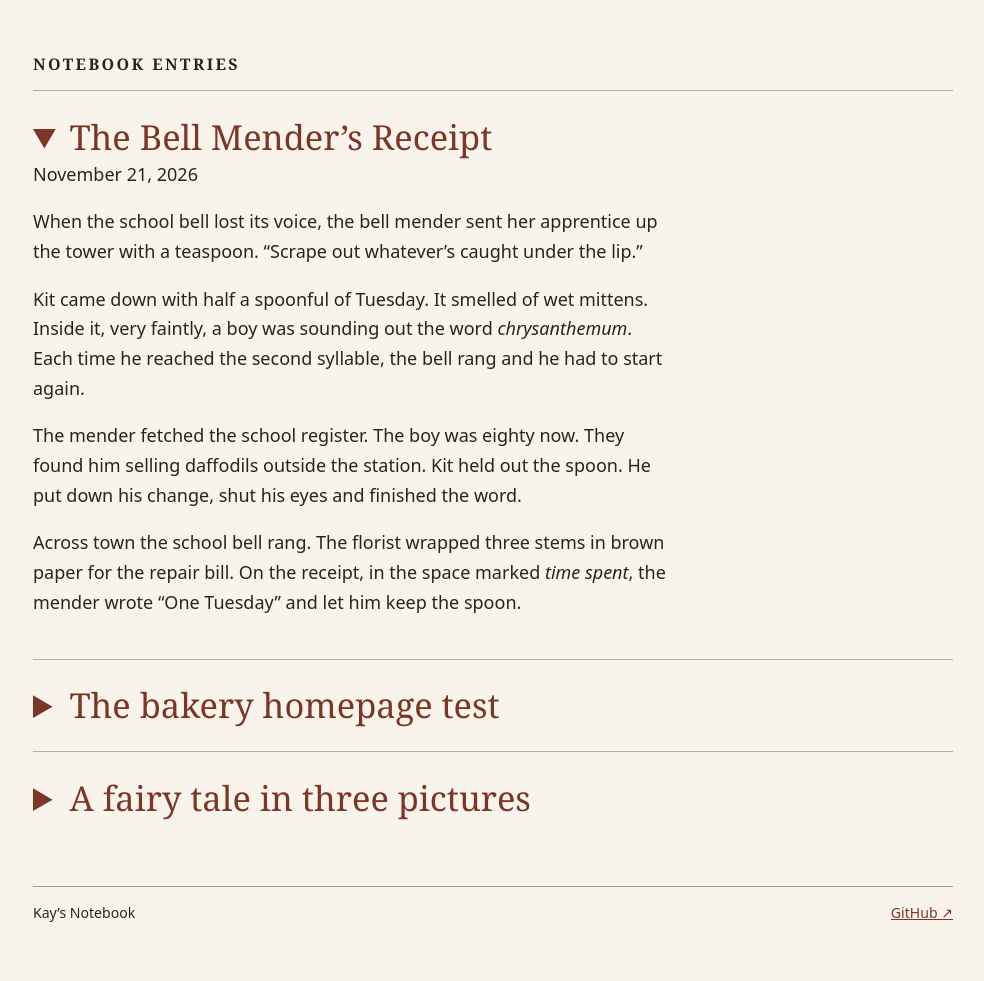
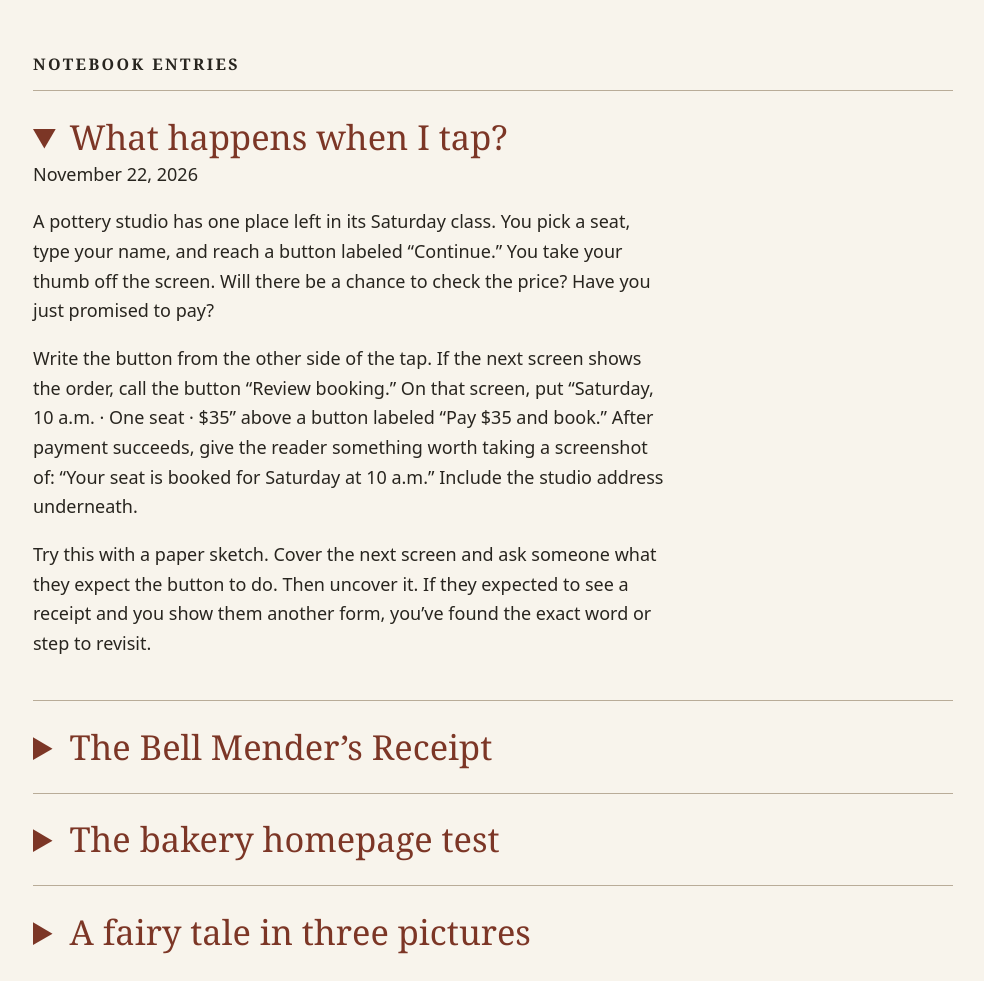
Before and after one commit to Omeela/Omeela.github.io, a plain HTML site: page blog/index.html in a window 1280 px wide. Shown: the part 311-1292 px from the top of the page, without its empty margins (147-1131 px from the left). Before the commit the page ends 1249 px from the top, so only its background shows below. Drawn offline with Linux system fonts and the light colour scheme.

Commit message:
Add November 22 design note on booking buttons

```diff
--- a/blog/index.html
+++ b/blog/index.html
@@ -2,6 +2,7 @@
 <html lang="en"><head><meta charset="utf-8"><meta name="viewport" content="width=device-width, initial-scale=1"><title>Kay’s Notebook | Design & storytelling</title><meta name="description" content="Kay’s field notes on designing useful websites and writing short fantasy stories."><style>
 *{box-sizing:border-box}body{margin:0;background:#f8f4ec;color:#28251f;font:18px/1.65 system-ui,sans-serif}main,header,footer{width:min(92%,920px);margin:auto}header,footer{display:flex;justify-content:space-between;gap:1em;padding:1em 0;border-bottom:1px solid #a79a86;font-size:.88rem}a,summary{color:#7c3626}a:hover,summary:hover{text-decoration:underline}h1,h2,summary{font-family:Georgia,serif}h1{font-weight:400;font-size:clamp(3.4rem,10vw,7rem);line-height:1;letter-spacing:-.06em;margin:.55em 0 .2em}main>p{max-width:40em;margin:0 0 3em}h2{font-size:1rem;text-transform:uppercase;letter-spacing:.15em}details{border-top:1px solid #b9ac98;padding:1.3em 0}summary{cursor:pointer;font-size:clamp(1.45rem,4vw,2.15rem);line-height:1.3}details p{max-width:62ch}footer{border-top:1px solid #a79a86;border-bottom:0;margin-top:3em}a:focus-visible,summary:focus-visible{outline:3px solid #77532e;outline-offset:4px}
 </style></head><body><header><strong>Kay Hettige</strong><a href="../">Portfolio ↗</a></header><main><h1>Kay’s Notebook</h1><p>Notes on making things for a small screen, from a bakery website to a fairy tale that fits in a minute.</p><h2>Notebook entries</h2>
-<details open id="the-bell-menders-receipt"><summary>The Bell Mender’s Receipt</summary><time datetime="2026-11-21">November 21, 2026</time><p>When the school bell lost its voice, the bell mender sent her apprentice up the tower with a teaspoon. “Scrape out whatever’s caught under the lip.”</p><p>Kit came down with half a spoonful of Tuesday. It smelled of wet mittens. Inside it, very faintly, a boy was sounding out the word <em>chrysanthemum</em>. Each time he reached the second syllable, the bell rang and he had to start again.</p><p>The mender fetched the school register. The boy was eighty now. They found him selling daffodils outside the station. Kit held out the spoon. He put down his change, shut his eyes and finished the word.</p><p>Across town the school bell rang. The florist wrapped three stems in brown paper for the repair bill. On the receipt, in the space marked <em>time spent</em>, the mender wrote “One Tuesday” and let him keep the spoon.</p></details>
+<details open id="what-happens-when-i-tap"><summary>What happens when I tap?</summary><time datetime="2026-11-22">November 22, 2026</time><p>A pottery studio has one place left in its Saturday class. You pick a seat, type your name, and reach a button labeled “Continue.” You take your thumb off the screen. Will there be a chance to check the price? Have you just promised to pay?</p><p>Write the button from the other side of the tap. If the next screen shows the order, call the button “Review booking.” On that screen, put “Saturday, 10 a.m. · One seat · $35” above a button labeled “Pay $35 and book.” After payment succeeds, give the reader something worth taking a screenshot of: “Your seat is booked for Saturday at 10 a.m.” Include the studio address underneath.</p><p>Try this with a paper sketch. Cover the next screen and ask someone what they expect the button to do. Then uncover it. If they expected to see a receipt and you show them another form, you’ve found the exact word or step to revisit.</p></details>
+<details id="the-bell-menders-receipt"><summary>The Bell Mender’s Receipt</summary><time datetime="2026-11-21">November 21, 2026</time><p>When the school bell lost its voice, the bell mender sent her apprentice up the tower with a teaspoon. “Scrape out whatever’s caught under the lip.”</p><p>Kit came down with half a spoonful of Tuesday. It smelled of wet mittens. Inside it, very faintly, a boy was sounding out the word <em>chrysanthemum</em>. Each time he reached the second syllable, the bell rang and he had to start again.</p><p>The mender fetched the school register. The boy was eighty now. They found him selling daffodils outside the station. Kit held out the spoon. He put down his change, shut his eyes and finished the word.</p><p>Across town the school bell rang. The florist wrapped three stems in brown paper for the repair bill. On the receipt, in the space marked <em>time spent</em>, the mender wrote “One Tuesday” and let him keep the spoon.</p></details>
 <details><summary>The bakery homepage test</summary><p>Imagine standing outside a bakery in the rain, phone in one hand. You want to know whether the shop is open and whether there’s any cinnamon bread left. That little scene makes a surprisingly good design brief.</p><p>Sketch the first screen with just the bakery name, today’s hours, and a link to the menu. Put prices beside the names so a reader can scan one row. A photograph earns its space when it answers a question, like whether the cinnamon bread comes as a loaf or a single roll.</p><p>Then hand the page to someone and ask, “Could you pick something for breakfast and find the shop?” Watch where their thumb goes first. The pause before their first tap can tell you more about the layout than asking whether they like the colors.</p></details>
 <details><summary>A fairy tale in three pictures</summary><p>A girl finds a moonbeam caught on her clothesline. By morning it will fade. She could keep it in a jar, but the moths have already gathered at her window.</p><p>For a short video, that opening gives us three pictures to work with. First, show the thread of light snagged on a wooden peg. Next, let the glass jar fill the frame as the girl lowers it over the light. Finally, show her lifting the jar again as the moths fly out carrying silver dust.</p><p>The middle picture matters most. Without the jar, the girl has nothing to give up. With it, opening her hand tells the ending before the narrator needs to say a word.</p></details></main><footer><span>Kay’s Notebook</span><a href="https://github.com/Omeela">GitHub ↗</a></footer></body></html>
```
